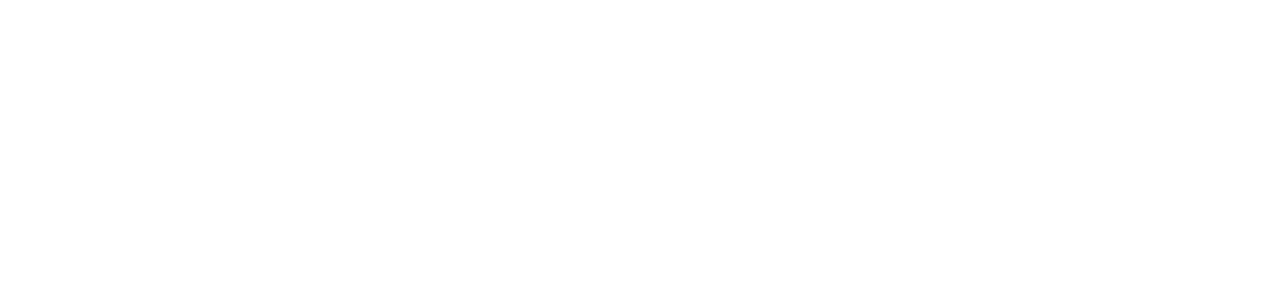
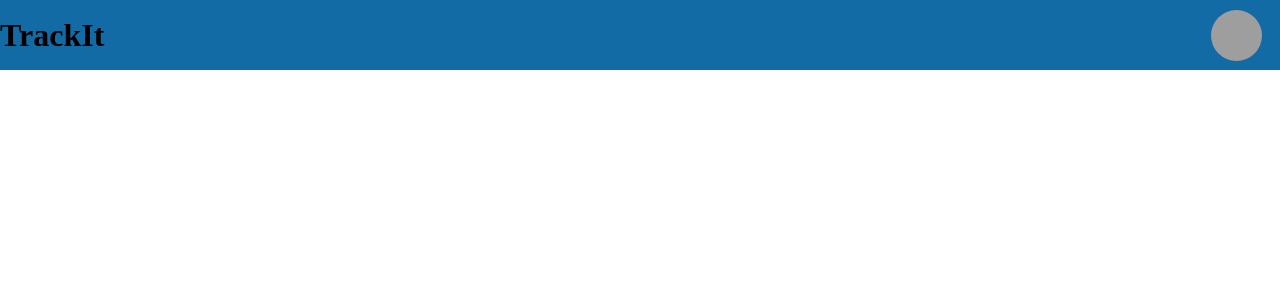
Before and after one commit to ErickSchuenck/projeto10-trackit, a React (Create React App) app: page /habitos in a window 1280 px wide. Before the commit this address had no page. Shown: the top 300 px of the page. Built offline with nearby package versions, Linux system fonts and the light colour scheme; grey boxes are pictures that could not be loaded.

Commit message:
iniciando tela 3

```diff
--- a/src/App.js
+++ b/src/App.js
@@ -1,6 +1,7 @@
 import { BrowserRouter, Routes, Route } from "react-router-dom";
 import WelcomeScreen from "./WelcomeScreen";
 import RegisterScreen from "./RegisterScreen"
+import Home from "./Home"
 
 function App() {
   return (
@@ -8,6 +9,7 @@ function App() {
       <Routes>
         <Route path='/' element={<WelcomeScreen />} />
         <Route path='/cadastro' element={<RegisterScreen />} />
+        <Route path='/habitos' element={<Home />} />
       </Routes>
     </BrowserRouter>
   )
--- /dev/null
+++ b/src/Home.js
@@ -0,0 +1,37 @@
+import React from 'react'
+import styled from 'styled-components';
+import { useState, useEffect } from 'react'
+import { Link } from "react-router-dom";
+import axios from 'axios'
+
+export default function Home() {
+  return (
+    <Header>
+      <div className='cursive-logo'>
+        <h1>
+          TrackIt
+        </h1>
+      </div>
+      <img alt='user' src='https://i2-prod.birminghammail.co.uk/incoming/article11256820.ece/ALTERNATES/s1200c/JS88492176.jpg' />
+    </Header>
+  )
+}
+
+const Header = styled.div`
+  height: 70px;
+  background-color: #126BA5;
+  width: 100vw;
+  position: fixed;
+  top: 0;
+  left: 0;
+  display: flex;
+  align-items: center;
+  justify-content: space-between;
+
+  img{
+    border-radius: 50%;
+    width: 51px;
+    height: 51px;
+    margin-right: 18px;
+  }
+`
--- a/src/RegisterScreen.js
+++ b/src/RegisterScreen.js
@@ -4,17 +4,58 @@ import { useState, useEffect } from 'react'
 import { Link } from "react-router-dom";
 import axios from 'axios'
 
+const URL = `https://mock-api.bootcamp.respondeai.com.br/api/v2/trackit/auth/sign-up`
+
 export default function RegisterScreen() {
+
+  const [sendingApiData, setsendingApiData] = useState(false)
+  const [userData, setUserData] = useState(
+    {
+      email: "",
+      name: "",
+      image: "",
+      password: ""
+    }
+  )
+
+  function registerUserData() {
+    setsendingApiData(true)
+    axios.post(URL, userData)
+      .then(setsendingApiData(false))
+      .then(response => console.log(response))
+      .catch(error => console.log(error))
+  }
   return (
     <>
       <Container>
         <img alt='logo' src={"./logo.png"} />
         <h1>TrackIt</h1>
-        <input type='text' placeholder='email' />
-        <input type='text' placeholder='senha' />
-        <input type='text' placeholder='nome' />
-        <input type='text' placeholder='foto' />
-        <button><h1>Cadastrar</h1></button>
+        <input type='email'
+          placeholder='email'
+          onChange={(e) => setUserData({ ...userData, email: e.target.value })}
+          value={userData.email}
+        />
+        <input type='password'
+          placeholder='senha'
+          onChange={(e) => setUserData({ ...userData, password: e.target.value })}
+          value={userData.password}
+        />
+        <input type='text' placeholder='nome'
+          onChange={(e) => setUserData({ ...userData, name: e.target.value })}
+          value={userData.name}
+        />
+        <input type='url'
+          placeholder='foto de perfil'
+          onChange={(e) => setUserData({ ...userData, image: e.target.value })}
+          value={userData.image}
+        />
+        {sendingApiData ?
+          <div>teste</div>
+          :
+          <button onClick={() => registerUserData()}>
+            <h1>Cadastrar</h1>
+          </button>
+        }
         <Link to={'/'}>
           <h2>Já tem uma conta? Faça login!</h2>
         </Link>
--- a/src/WelcomeScreen.js
+++ b/src/WelcomeScreen.js
@@ -4,17 +4,41 @@ import { useState, useEffect } from 'react'
 import { Link } from "react-router-dom";
 import axios from 'axios'
 
+const URL = `https://mock-api.bootcamp.respondeai.com.br/api/v2/trackit/auth/login`
+
 export default function WelcomeScreen() {
 
   const [hidePassword, setHidePassword] = useState(true)
+  const [login, setLogin] = useState(
+    {
+      email: '',
+      password: '',
+    }
+  )
+
+  function enterApp() {
+    axios.post(URL, login)
+      .then(response => console.log(response))
+      .catch(error => console.log(error))
+  }
 
   return (
     <>
       <Container>
         <img alt='logo' src={"./logo.png"} />
         <h1>TrackIt</h1>
-        <input type='text' placeholder='email' />
-        <input type={hidePassword ? 'password' : 'text'} placeholder='senha' />
+        <input
+          onChange={(e) => setLogin({ ...login, email: e.target.value })}
+          type='email'
+          placeholder='email'
+          value={login.email}
+        />
+        <input
+          onChange={(e) => setLogin({ ...login, password: e.target.value })}
+          type={hidePassword ? 'password' : 'text'}
+          placeholder='senha'
+          value={login.password}
+        />
         <div>{
           hidePassword ?
             <div className='show-and-hide-password' onClick={() => setHidePassword(!hidePassword)} >
@@ -32,7 +56,11 @@ export default function WelcomeScreen() {
             </div>
         }
         </div>
-        <button><h1>Entrar</h1></button>
+        <Link to={'/habitos'}>
+          <button onClick={() => enterApp()}>
+            <h1>Entrar</h1>
+          </button>
+        </Link>
 
         <Link to={'/cadastro'}>
           <h2>Não tem uma conta? Cadastre-se!</h2>
@@ -154,5 +182,4 @@ const Container = styled.div`
   img{
     width:180px;
   }
-
 `;
```
